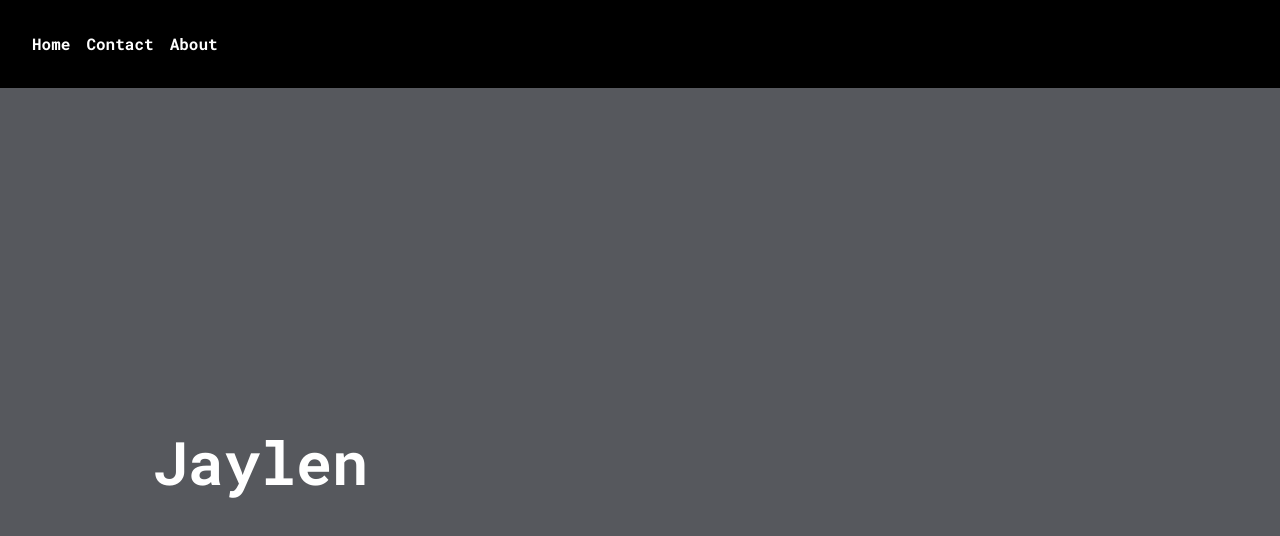
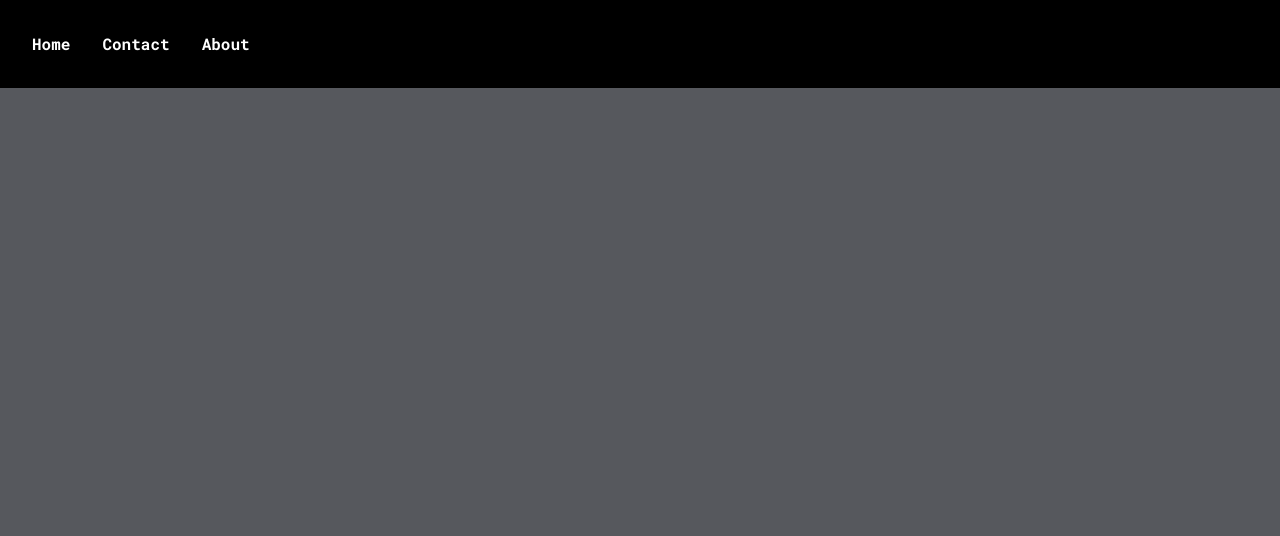
Before and after one commit to JxChillin/react-portfolio, a Next.js app: page / in a window 1280 px wide. Shown: the top 536 px of the page. Built offline with nearby package versions, Linux system fonts and the light colour scheme.

Commit message:
added hover color

```diff
--- a/app/components/navbarfixed.tsx
+++ b/app/components/navbarfixed.tsx
@@ -8,18 +8,18 @@ function NavbarFixed() {
         {/* <Link href="/">
           <a className="text-2xl font-bold">Your Logo</a>
         </Link> */}
-        <ul className="flex space-x-4">
+        <ul className="flex space-x-8 ">
           <Link className="" href="/">
             <li>
-              <button>Home</button>
+              <button className="hover:text-[d4a373]">Home</button>
             </li>
           </Link>
-          <Link className="" href="/Contact">
+          <Link className="hover:text-[d4a373]" href="/Contact">
             <li>
               <button>Contact</button>
             </li>
           </Link>
-          <Link className="" href="/About">
+          <Link className="hover:text-[d4a373]" href="/About">
             <li>
               <button>About</button>
             </li>
--- a/app/page.tsx
+++ b/app/page.tsx
@@ -10,13 +10,9 @@ export default function Home() {
       <div className="">
         {/* Header Container */}
         <div className="px-[10%] py-[100px]">
-          <div className=" mt-[20%]">
-            <Header />
-          </div>
+          <div className=" mt-[20%]">{/* <Header /> */}</div>
         </div>
       </div>
-      <div id="About">{/* Section Start */}</div>
-      <div id="Contact">{/* Section Start */}</div>
     </main>
   );
 }
```
